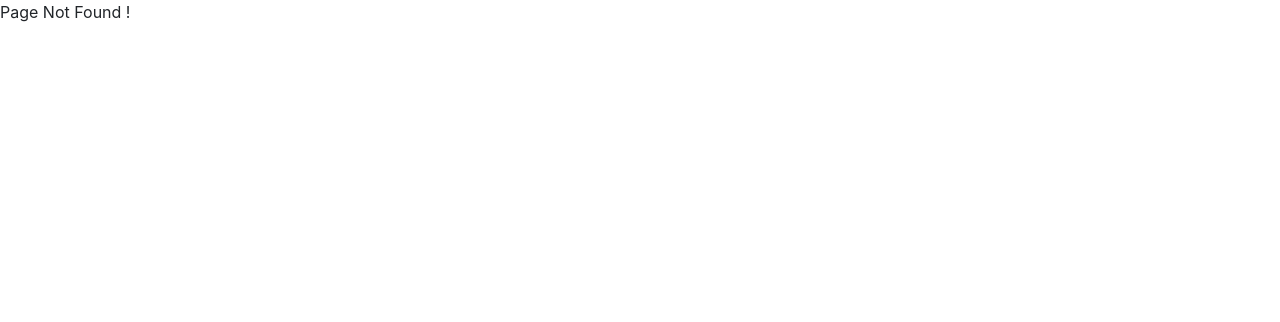
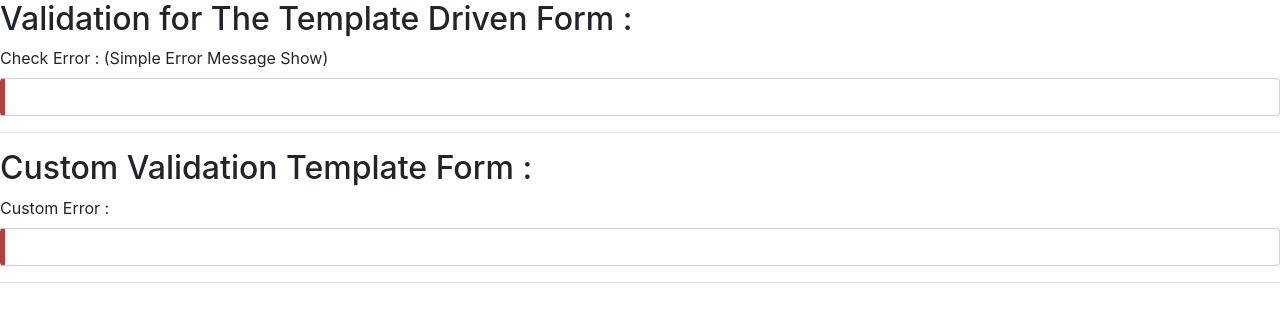
Before and after one commit to sujalgopani/AngularPractice, an Angular app: page /Validation-Template in a window 1280 px wide. Before the commit this address had no page. Shown: the top 322 px of the page. Built offline with nearby package versions, Linux system fonts and the light colour scheme.

Commit message:
Leaning template reactive form validation

```diff
--- a/src/app/Forms/reactiveform/reactiveform.ts
+++ b/src/app/Forms/reactiveform/reactiveform.ts
@@ -136,10 +136,4 @@ export class Reactiveform {
     explititype.setValue("Explicit Type")
     console.log(explititype.value);
   }
-
-
-
-
-
-
 }
--- a/src/app/Forms/templateform/templateform.html
+++ b/src/app/Forms/templateform/templateform.html
@@ -8,7 +8,6 @@ First Name : <input type="text" [(ngModel)]="fname" ] />
 <h4>Apply Class On Required & Error Message Display</h4>
 <!-- NgForm → creates a FormGroup
     NgModel → creates FormControls -->
-
 <div>
 
 <form #sujalform="ngForm" (ngSubmit)="submit(sujalform)">
--- a/src/app/Forms/templateform/templateform.ts
+++ b/src/app/Forms/templateform/templateform.ts
@@ -8,7 +8,6 @@ import { RouterLink } from '@angular/router';
 export class Actor {
   constructor(public email: string, public psw: string, public skills: string) {}
 }
-
 
 @Component({
   selector: 'app-templateform',
--- /dev/null
+++ b/src/app/Forms/validationinputreactive/validationinputreactive.html
@@ -0,0 +1,37 @@
+<h2>Validation for The Reactive Form :</h2>
+
+<form [formGroup]="userform">
+  <label for="fname">Check Error :</label>
+  <input type="text" id="fname" class="form-control" formControlName="fname" />
+
+  @if (fname?.invalid && (fname?.dirty || fname?.touched)) {
+  <div class="text-danger">
+    @if (fname?.hasError('required')) {
+    <div>Name is required</div>
+    } @if (fname?.hasError('minlength')) {
+    <div>Minimum length is 3</div>
+    } @if (fname?.hasError('forbiddenAdmin')) {
+    <div>This name is not allowed</div>
+    }
+  </div>
+  }
+</form>
+<hr />
+
+<form [formGroup]="crossfieldvalidation">
+  <h4>Check Cross Validation Field :</h4>
+  <div>
+    <label for="fname">Fname : </label>
+    <input id="fnmae" name="lname" class="form-control" formControlName="fname" />
+  </div>
+  <div>
+    <label for="lname">Lname : </label>
+    <input id="lname" name="lname" class="form-control" formControlName="lname" />
+  </div>
+</form>
+@if (crossfieldvalidation.hasError('ismatch') && (crossfieldvalidation.dirty && crossfieldvalidation.touched)) {
+  <div >
+    Name cannot match role or audiences will be confused.
+  </div>
+}
+<hr />
--- /dev/null
+++ b/src/app/Forms/validationinputreactive/validationinputreactive.ts
@@ -0,0 +1,78 @@
+import { Validator } from '@angular/forms';
+import { Component } from '@angular/core';
+import {
+  FormControl,
+  FormGroup,
+  Validators,
+  ɵInternalFormsSharedModule,
+  ReactiveFormsModule,
+  AbstractControl,
+  ValidationErrors,
+  ValidatorFn,
+  ValueChangeEvent,
+} from '@angular/forms';
+
+export function forbiddenAdminValidator(testdata: string[]): ValidatorFn {
+  return (control: AbstractControl): ValidationErrors | null => {
+    if (!control.value) {
+      return null;
+    }
+    const value = control.value;
+    const isForbidden = testdata.map((user) => user.toLowerCase()).includes(value);
+    return isForbidden ? { forbiddenAdmin: true } : null;
+  };
+}
+
+export const unambiguousRoleValidator: ValidatorFn = (
+  control: AbstractControl,
+): ValidationErrors | null => {
+  const name = control.get('name');
+  const role = control.get('role');
+  return name && role && name.value === role.value ? {unambiguousRole: true} : null;
+};
+
+// for thec cross validation
+export const testing:ValidatorFn=(constrol:AbstractControl,):ValidationErrors|null=>{
+  const fname = constrol.get('fname');
+  const lname = constrol.get('lname');
+  return fname && lname && fname.value === lname.value ? {ismatch:true} : null;
+}
+
+@Component({
+  selector: 'app-validationinputreactive',
+  imports: [ReactiveFormsModule],
+  templateUrl: './validationinputreactive.html',
+  styleUrl: './validationinputreactive.css',
+})
+export class Validationinputreactive {
+  user = {
+    fname: '',
+    role: '',
+    skills: '',
+  };
+
+  blockedUsers = ['admin', 'superadmin', 'root'];
+
+  userform = new FormGroup({
+    fname: new FormControl(this.user.fname, [
+      Validators.required,
+      Validators.minLength(3),
+      forbiddenAdminValidator(this.blockedUsers),
+    ]),
+    role: new FormControl(this.user.role),
+    skill: new FormControl(this.user.skills),
+  });
+
+  get fname(){
+    return this.userform.get('fname')
+  }
+
+  // CROSS VALIFATION FIELD
+  crossfieldvalidation = new FormGroup({
+    fname : new FormControl(''),
+    lname: new FormControl('')
+  },
+{validators:testing}
+)
+
+}
--- /dev/null
+++ b/src/app/Forms/validationinputsTempl/name.directive.ts
@@ -0,0 +1,55 @@
+import { AbstractControl, NG_VALIDATORS, ValidationErrors, Validator } from '@angular/forms';
+// import { Directive, Input } from "@angular/core";
+// import { AbstractControl, NG_VALIDATORS, ValidationErrors, Validator } from "@angular/forms";
+
+import { Directive, Input } from "@angular/core";
+import { hasUncaughtExceptionCaptureCallback } from 'process';
+
+// @Directive({
+//   selector: '[appUnwantedWorld]',
+//   providers: [
+//     {
+//       provide: NG_VALIDATORS,
+//       useExisting: UnwantedNameAllow,
+//       multi: true
+//     }
+//   ]
+// })
+// export class UnwantedNameAllow implements Validator {
+
+//   @Input('appUnwantedWorld') blockword: string[] = [];
+
+//   validate(control: AbstractControl): ValidationErrors | null {
+//     if (!control.value) return null;
+
+//     const val = control.value.toLowerCase();
+
+//     const isUnwanted = this.blockword
+//       .map(user => user.toLowerCase())
+//       .includes(val);
+
+//     return isUnwanted ? { isUnwanted: true } : null;
+//   }
+// }
+
+
+@Directive({
+  selector:'[appnotallowword]',
+  providers:[{
+    provide:NG_VALIDATORS,
+    useExisting:unwanteddetect,
+    multi:true
+  }]
+})
+
+export class unwanteddetect implements Validator{
+  @Input('appnotallowword') blocklist:string[]=[];
+
+  validate(control: AbstractControl): ValidationErrors | null {
+    if(!control.value)return null;
+    const val = control.value;
+    const isworld = this.blocklist.map(user=>user.toLowerCase()).includes(val);
+    return isworld ? {isdeitect:true}:null;
+  }
+
+}
--- /dev/null
+++ b/src/app/Forms/validationinputsTempl/validationinputs.css
@@ -0,0 +1,6 @@
+.ng-valid[required], .ng-valid.required  {
+  border-left: 5px solid #42A948; /* green */
+}
+.ng-invalid:not(form)  {
+  border-left: 5px solid #a94442; /* red */
+}
--- /dev/null
+++ b/src/app/Forms/validationinputsTempl/validationinputs.html
@@ -0,0 +1,55 @@
+<h2>Validation for The Template Driven Form :</h2>
+
+<label for="fname">Check Error : (Simple Error Message Show)</label>
+<input
+  type="text"
+  id="fname"
+  name="fname"
+  class="form-control"
+  required
+  minlength="3"
+  [(ngModel)]="user.fname"
+  #fname="ngModel">
+
+@if (fname.invalid && (fname.dirty || fname.touched)) {
+  <div class="text-danger">
+   @if (fname.hasError('required')) {
+  <div>Name Is Required !</div>
+  }
+  @if (fname.hasError('minlength')) {
+    <div>Name Length Is Minimum 3</div>
+  }
+  </div>
+}
+<hr>
+
+<h2>Custom Validation Template Form :</h2>
+
+<form #customform="ngForm">
+  <label for="fname">Custom Error :</label>
+  <input
+  type="text"
+  id="fname"
+  name="fname"
+  class="form-control"
+  required
+  [(ngModel)]="user.fname"
+  [appnotallowword]="blockuser"
+  #worldcollec = "ngModel">
+
+
+  @if (worldcollec.invalid && (worldcollec.touched || worldcollec.dirty)) {
+    <div>
+      @if (worldcollec.hasError('required')) {
+        <div>Name Is Required !</div>
+      }
+      @if(worldcollec.hasError('isdeitect')){
+        <div>Name Is Not Allowed !</div>
+      }
+    </div>
+  }
+
+
+</form>
+
+<hr>
--- /dev/null
+++ b/src/app/Forms/validationinputsTempl/validationinputs.ts
@@ -0,0 +1,16 @@
+import { Component } from '@angular/core';
+import { FormsModule } from "@angular/forms";
+import { unwanteddetect } from './name.directive';
+
+
+@Component({
+  selector: 'app-validationinputs',
+  standalone: true,
+  imports: [FormsModule,unwanteddetect ],
+  templateUrl: './validationinputs.html',
+  styleUrl:'./validationinputs.css'
+})
+export class Validationinputs {
+  user = { fname: '' };
+  blockuser = ['sujal','block','admin'];
+}
--- a/src/app/ulogin/ulogin.ts
+++ b/src/app/ulogin/ulogin.ts
@@ -10,7 +10,11 @@ import { Router, RouterLink, RouterOutlet, RouterLinkWithHref } from '@angular/r
     <hr>
     <a [routerLink]="['Template-form']">Go To Template Form</a>
     <hr>
-    <a [routerLink]="['Signal-form']">Go To Template Form</a>
+    <a [routerLink]="['Signal-form']">Go To Signalform Form</a>
+    <hr>
+    <a [routerLink]="['Validation-Template']">Go To Validation Side(Template)</a>
+    <hr>
+    <a [routerLink]="['Validation-Reactive']">Go To Validation Side(Reactive)</a>
     <router-outlet></router-outlet>
   `,
   imports: [RouterOutlet,RouterLink],
```
Also changed, not shown: src/app/app.routes.ts (+10 -0 lines), src/app/Forms/validationinputreactive/validationinputreactive.css (added), 2 other files (tests, documents, lock files or other folders).
